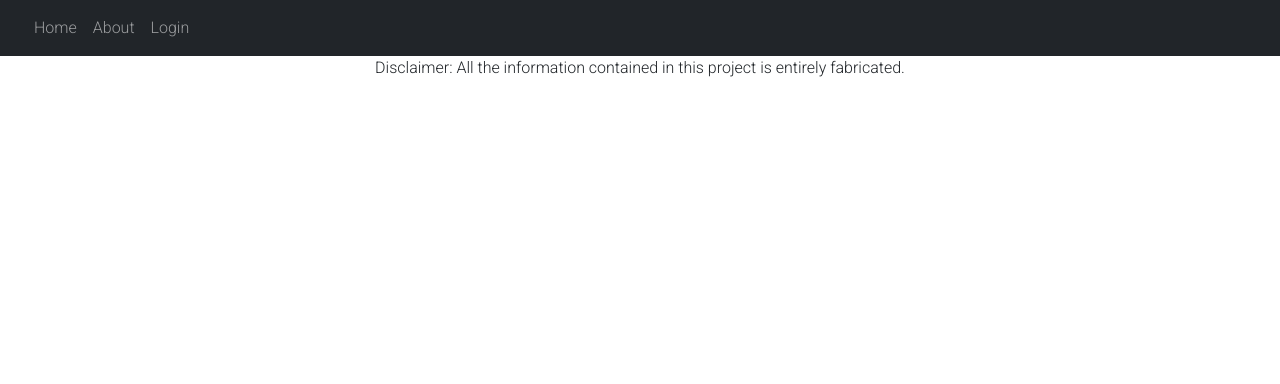
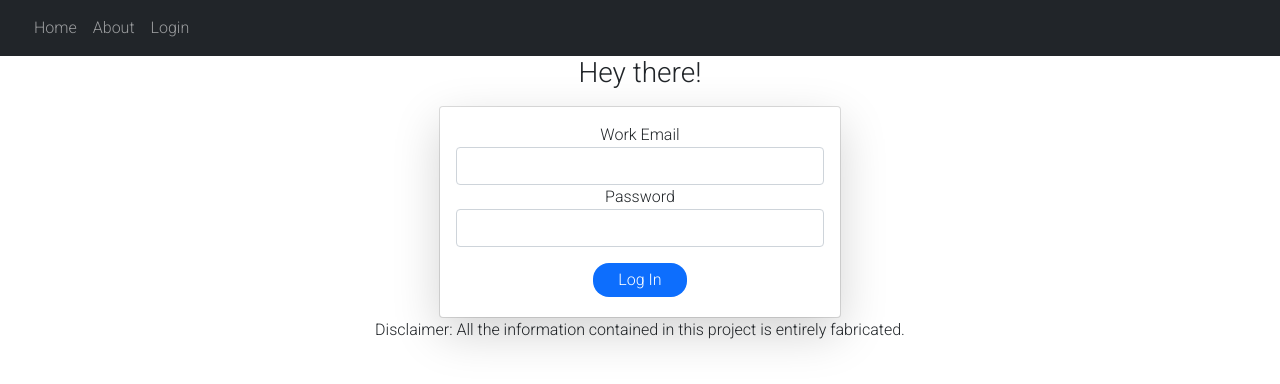
Before and after one commit to atjaqueline/client-sp, a React (Create React App) app: page /login in a window 1280 px wide. Shown: the top 384 px of the page. Built offline with nearby package versions, Linux system fonts and the light colour scheme; a web font is replaced by a local one.

Commit message:
Add login form

```diff
--- a/package.json
+++ b/package.json
@@ -3,6 +3,7 @@
   "version": "0.1.0",
   "private": true,
   "dependencies": {
+    "@fortawesome/fontawesome-free": "^6.4.0",
     "@testing-library/jest-dom": "^5.16.5",
     "@testing-library/react": "^13.4.0",
     "@testing-library/user-event": "^13.5.0",
--- a/src/App.js
+++ b/src/App.js
@@ -6,6 +6,7 @@ import Overview from "./Overview";
 import Update from "./Update";
 import UpdateDetails from "./UpdateDetails";
 import PreviousWeek from "./PreviousWeek";
+import LoginForm from "./auth/LoginForm";
 
 function App({ id }) {
   return (
@@ -15,6 +16,7 @@ function App({ id }) {
         <div className="wrapper">
           <Routes>
             <Route path="/" element={<Home />}></Route>
+            <Route path="/login" element={<LoginForm />}></Route>
             <Route path="/overview" element={<Overview />}></Route>
             <Route path="/update" element={<Update />}></Route>
             <Route path="/details" element={<UpdateDetails />}></Route>
--- a/src/Navbar.js
+++ b/src/Navbar.js
@@ -17,7 +17,7 @@ function Navbar() {
         <a className="nav-link" href="#">About</a>
       </li>
       <li className="nav-item">
-        <a className="nav-link" href="#">Login</a>
+        <a className="nav-link" href="/login">Login</a>
       </li>
 
     </ul>
--- a/src/Overview.js
+++ b/src/Overview.js
@@ -1,13 +1,13 @@
 import "./Home.css";
 import axios from "axios";
-import React, { useEffect, useState } from "react";
+import { useEffect, useState } from "react";
 
 const baseURL = "http://localhost:8080/api/updates/102";
 
 const Overview = () => {
-  const [post, setPost] = React.useState(null);
+  const [post, setPost] = useState(null);
 
-  React.useEffect(() => {
+  useEffect(() => {
     axios.get(baseURL).then((response) => {
       setPost(response.data);
     });
--- /dev/null
+++ b/src/auth/LoginForm.js
@@ -0,0 +1,36 @@
+import React from "react";
+
+function LoginForm() {
+  return (
+    <div className="LoginForm">
+      <div className="container col-md-6 offset-md-3 col-lg-4 offset-lg-4">
+        <h3 className="mb-3">Hey there!</h3>
+
+        <div className="card">
+          <div className="card-body shadow-lg p-3  bg-body rounded">
+            <form>
+              <div className="form-group">
+                <label>Work Email </label>
+                <input name="username" className="form-control" />
+              </div>
+              <div className="form-group">
+                <label>Password </label>
+                <input
+                  type="password"
+                  name="password"
+                  className="form-control"
+                />
+              </div>
+
+              <button className="btn btn-primary float-right mt-3">
+                Log In
+              </button>
+            </form>
+          </div>
+        </div>
+      </div>
+    </div>
+  );
+}
+
+export default LoginForm;
```
Also changed, not shown: 1 other file (tests, documents, lock files or other folders).
